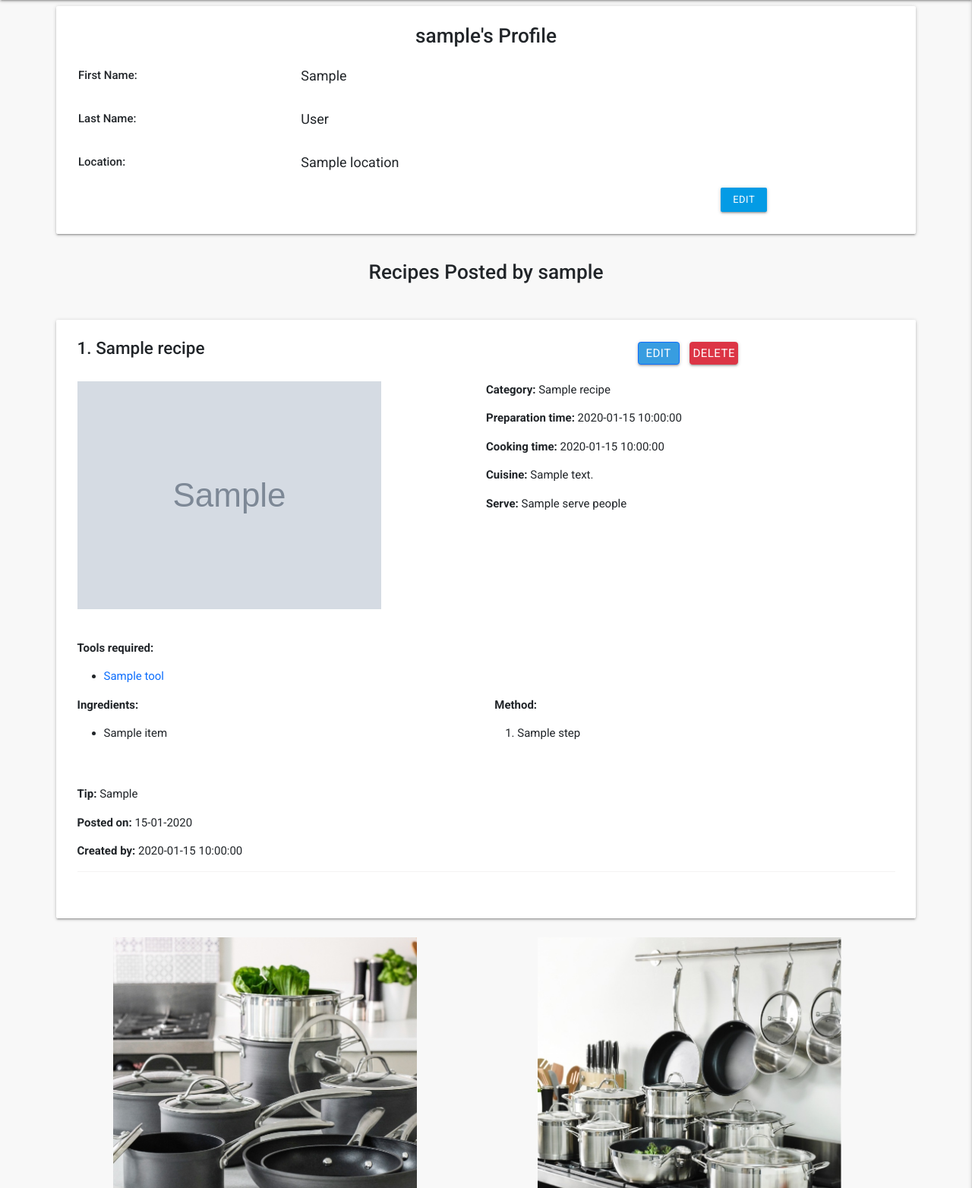
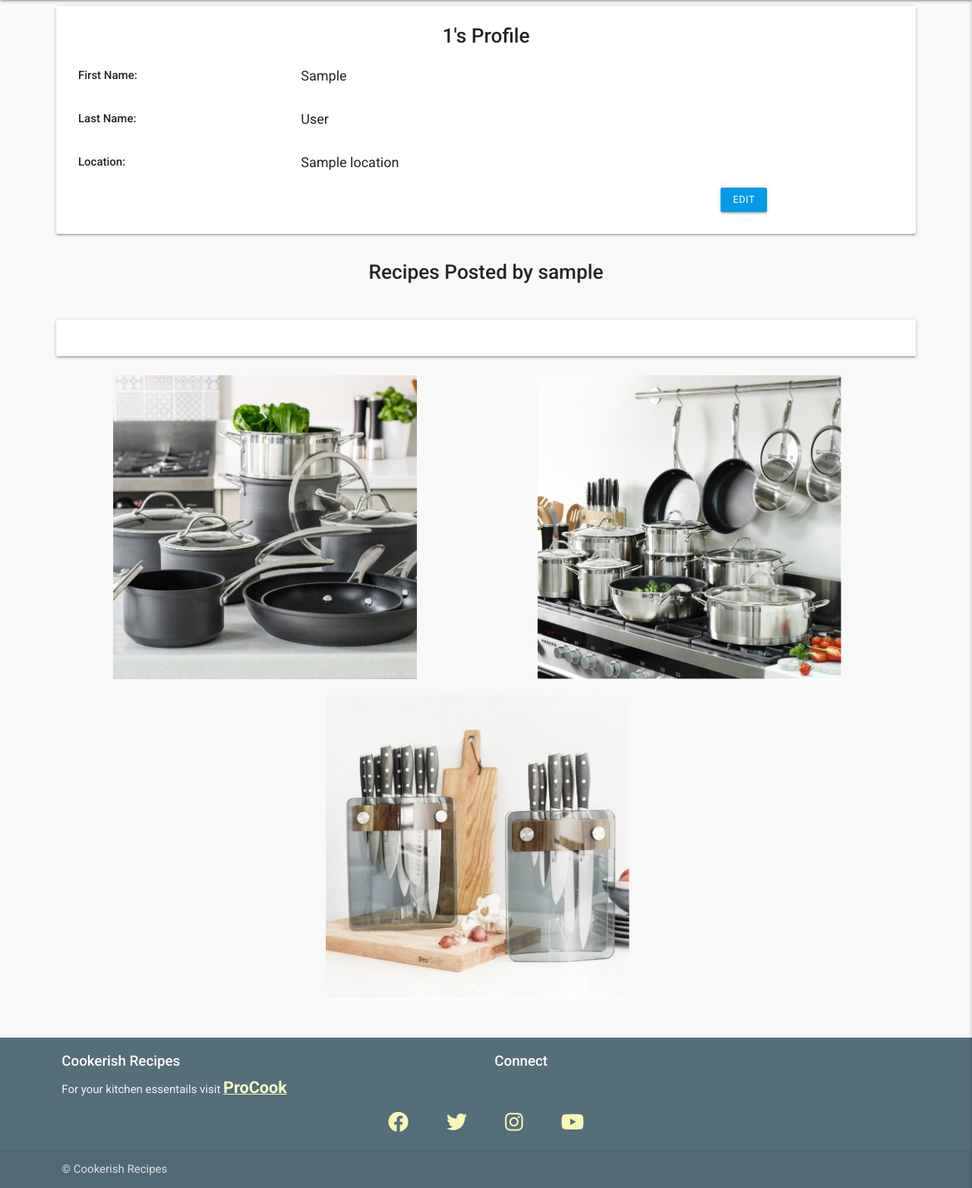
Before and after one commit to baijuka/ms3-bju-project, a Flask app: page /profile/1 in a window 1280 px wide. Shown: the part 64-1628 px from the top of the page at 76% size. Run offline with Flask 2, Linux system fonts and the light colour scheme; the visitor is signed in with stand-in values (Sample User, id 1); grey boxes marked "Sample" are stand-in pictures; a database or web service that is not in the repository returns one stand-in record (values such as "Sample title"); some libraries are stand-ins or nearby versions.

Commit message:
Update profile.html and app.py

```diff
--- a/app.py
+++ b/app.py
@@ -91,14 +91,20 @@ def logout():
 
 @app.route("/profile/<username>", methods=["GET", "POST"])
 def profile(username):
-    username = mongo.db.users.find_one(
-      {"username": session["user"]})
 
-    user_recipe = list(mongo.db.recipes.find(
-      {"created_by": session["user"]}))
+    user = mongo.db.users.find_one({"username": session["user"]})
+    recipes = list(mongo.db.recipes.find())
+    if session["user"]:
+        for recipe in recipes:
+            try:
+                recipe["user_id"] = mongo.db.users.find_one(
+                    {"_id": recipe["user_id"]})["username"]
+            except:
+                pass
+        return render_template(
+            "profile.html", username=username.capitalize(), recipes=recipes, user=user)
 
-    return render_template("profile.html", user=username, user_recipe=user_recipe)
-
+    return redirect(url_for("login"))
 
 
 @app.route("/add_recipe", methods=["POST", "GET"])
--- a/templates/profile.html
+++ b/templates/profile.html
@@ -7,7 +7,7 @@
         <div class="col s12 m8" style="padding-left: 1px; padding-right: 1px;">
             <div class="card-panel dark-grey-text text-darken-4">
                 <h3 class="center-align dark-grey-text text-darken-4">
-                    {{ user.username }}'s Profile<br>
+                    {{ username }}'s Profile<br>
                 </h3>
                 <table style="width: 70%;">
                     <tr>
@@ -41,7 +41,8 @@
             <div class="card-panel" style="padding-left: 5px; padding-right: 5px;">
                 <div class="dark-grey-text text-darken-4">
                     <div class="container">
-                    {% for recipe in user_recipe %}
+                    {% for recipe in recipes %}
+                    {% if session.user|lower == recipe.user_id|lower %}
                         <div class="row">
                             <div class="col-8"><h4>{{ loop.index}}. {{ recipe.recipe_name }}</h4><br>
                             </div>
@@ -121,9 +122,10 @@
                         <!-- bootstrap end -->
                         <p><span style="font-weight: bold;">Tip: </span>{{ recipe.recipe_tip }}</p>
                         <p><span style="font-weight: bold;">Posted on:</span> {{ recipe.date_posted.strftime('%d-%m-%Y') }}</p>
-                        <p><span style="font-weight: bold;">Created by:</span> {{ recipe.created_by }}</p>
+                        <p><span style="font-weight: bold;">Created by:</span> {{ recipe.user_id }}</p>
                         <hr style="color: rgb(212, 207, 207);">
                         <br>
+                    {% endif %}
                     {% endfor %}
                 </div>
             </div>
--- a/templates/register.html
+++ b/templates/register.html
@@ -36,7 +36,7 @@
 
     <div class="row">
         <div class="col s12" style="margin-bottom: 5%;">
-            <p class="center-align" id="login-reister">
+            <p class="center-align" id="register-login">
                 Already Resitered?
                 <a href="{{ url_for('login') }}" class="blue-grey-text text-darken-4">Log In</a>
             </p>
```
